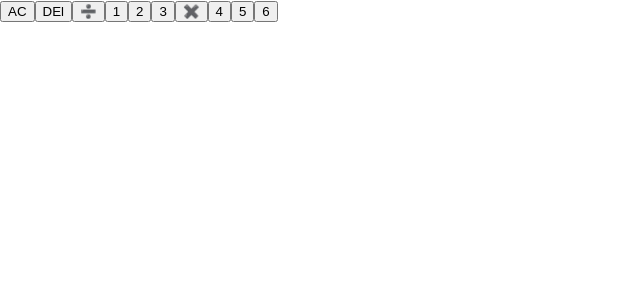
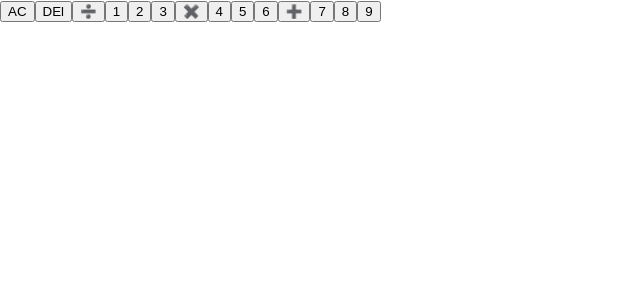
Before and after one commit to elijahgummer/calculatorReact, a React (Create React App) app in the folder calculator_react/: page / in a window 1280 px wide. Shown: the top 300 px of the page, without its empty margins (0-640 px from the left). Built offline with nearby package versions, Linux system fonts and the light colour scheme.

Commit message:
added to calculator in react!!!

```diff
--- a/calculator_react/src/App.js
+++ b/calculator_react/src/App.js
@@ -17,6 +17,10 @@ function App() {
       <button>4</button>
       <button>5</button>
       <button>6</button>
+      <button>➕</button>
+      <button>7</button>
+      <button>8</button>
+      <button>9</button>
     </div>
   );
 }
```
